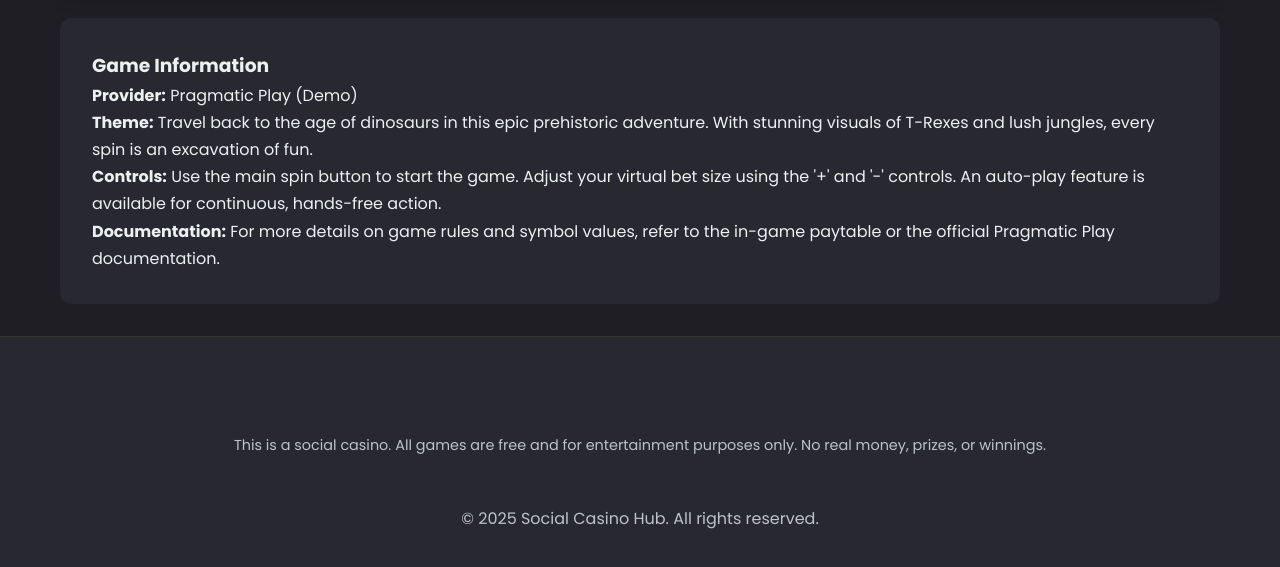
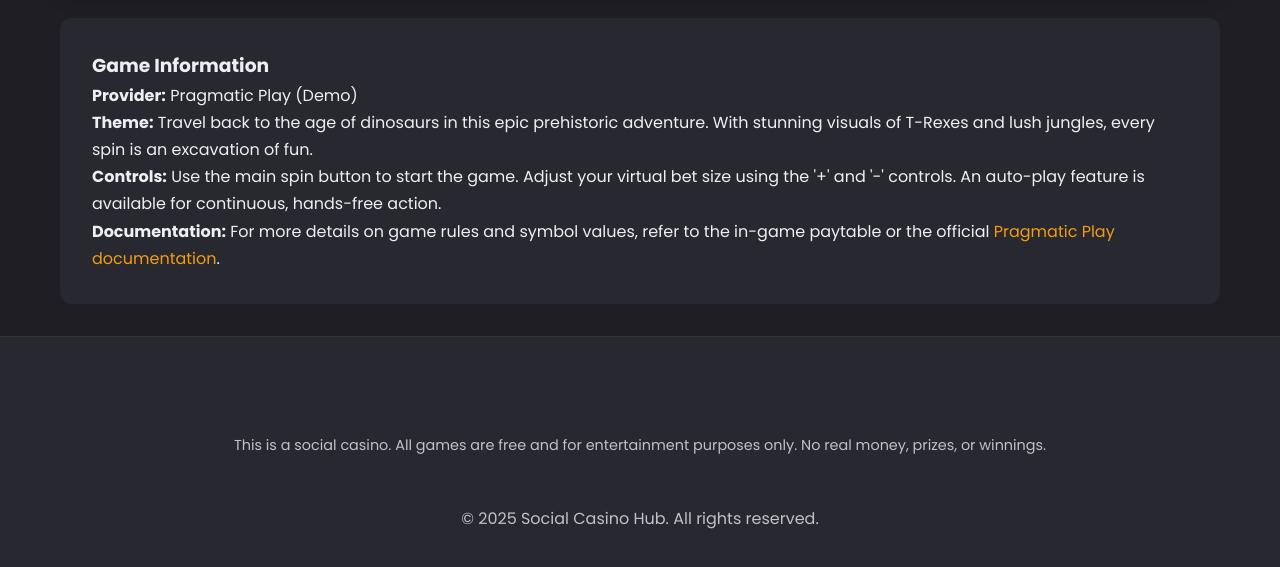
Before and after one commit to SocialCasinoHub/Social-Casino-Hub, a plain HTML site: page games/jurassic.html in a window 1280 px wide. Shown: the part 934-1501 px from the top of the page. Drawn offline with Linux system fonts and the light colour scheme.

Commit message:
Update jurassic.html

```diff
--- a/games/jurassic.html
+++ b/games/jurassic.html
@@ -34,7 +34,8 @@
                 <p><strong>Provider:</strong> Pragmatic Play (Demo)</p>
                 <p><strong>Theme:</strong> Travel back to the age of dinosaurs in this epic prehistoric adventure. With stunning visuals of T-Rexes and lush jungles, every spin is an excavation of fun.</p>
                 <p><strong>Controls:</strong> Use the main spin button to start the game. Adjust your virtual bet size using the '+' and '-' controls. An auto-play feature is available for continuous, hands-free action.</p>
-                <p><strong>Documentation:</strong> For more details on game rules and symbol values, refer to the in-game paytable or the official Pragmatic Play documentation.</p>
+                <p><strong>Documentation:</strong> For more details on game rules and symbol values, refer to the in-game paytable or the official <a href="
+https://demogamesfree.pragmaticplay.net/gs2c/html5Game.do?extGame=1&symbol-...D=99&mgckey-stylename@generic~SESSION@180b257c-1e0a-4f16-b7f6-c000935a442b" target="_blank">Pragmatic Play documentation</a>.</p>
             </section>
         </div>
     </main>
@@ -46,4 +47,5 @@
         </div>
     </footer>
 </body>
+
 </html>
```
